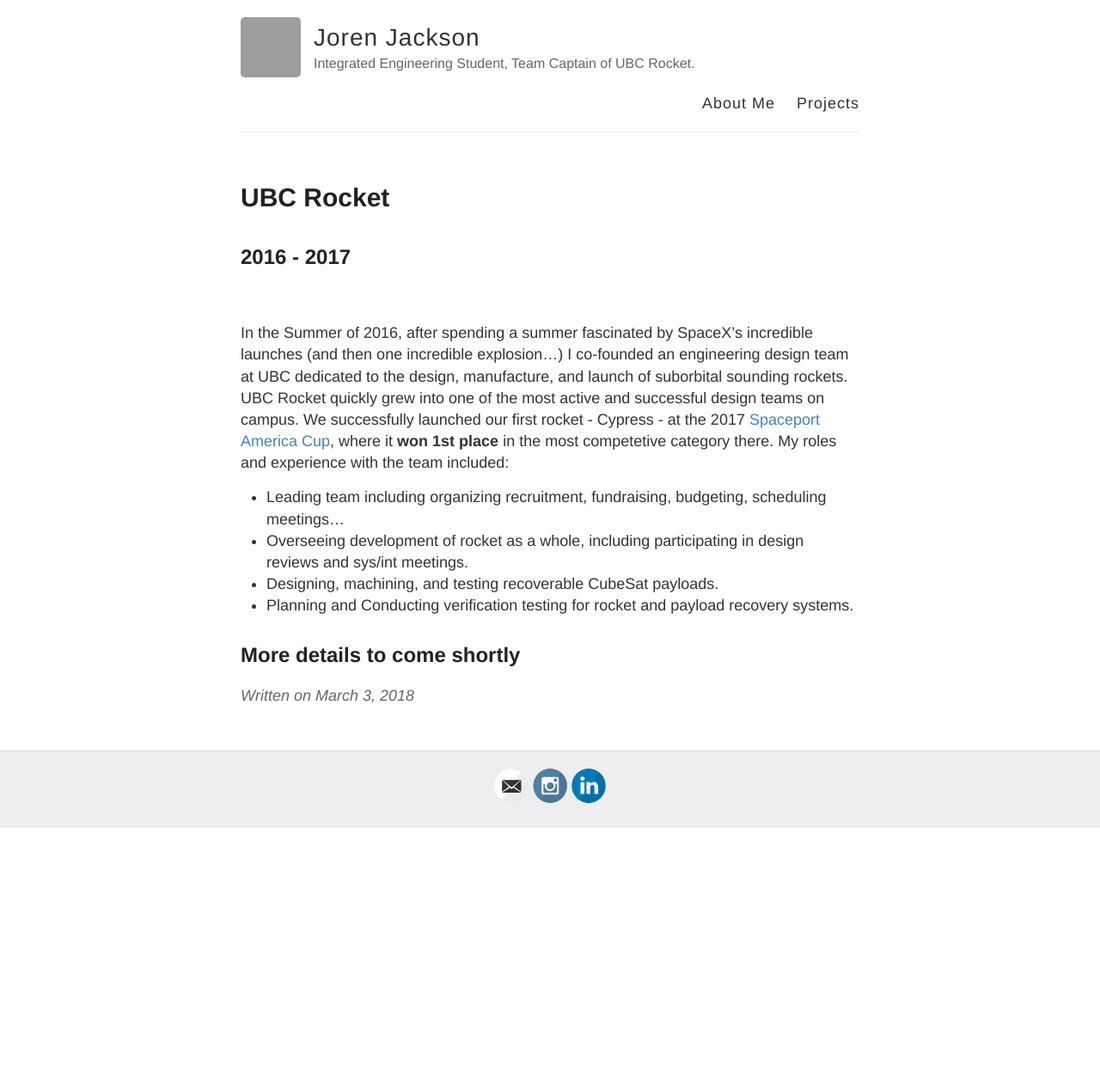
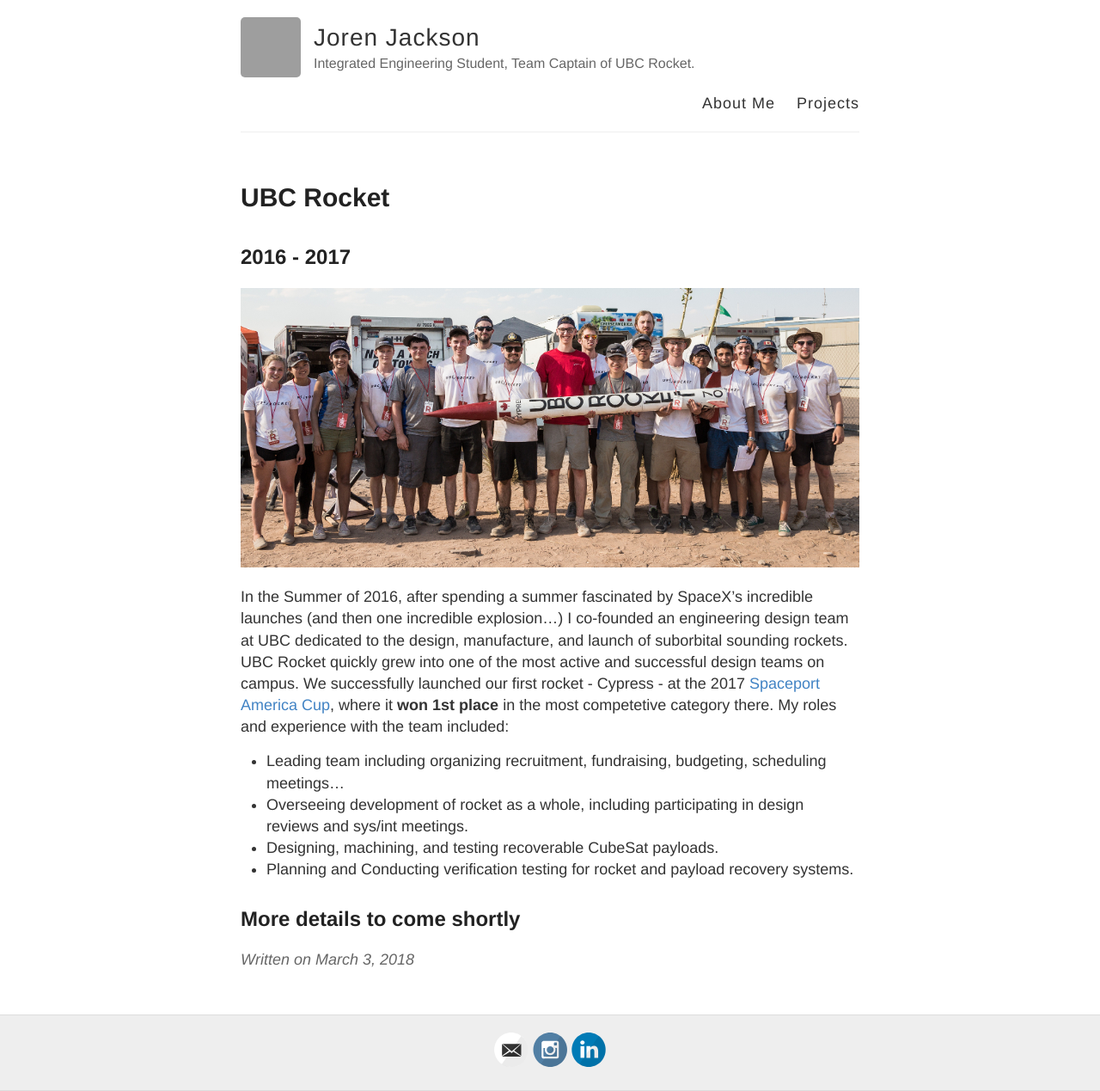
Before and after one commit to jorenj/jorenj.github.io, a Jekyll site: the page built from _posts/2018-03-03-Rocket16.md, in a window 1280 px wide. Shown: the whole page at 86% size. Built offline with Jekyll 4.4.1, drawn with Linux system fonts in a browser that asks for light colours; before the commit the page ends 962 px from its top, so only the background shows below that; grey boxes are pictures that could not be loaded.

Commit message:
more fun with image

```diff
--- a/_posts/2018-03-03-Rocket16.md
+++ b/_posts/2018-03-03-Rocket16.md
@@ -3,7 +3,7 @@
 title: UBC Rocket
 ---
 ## 2016 - 2017
-![](jorenj.github.io/images/Rocket/teamDesert.png)
+![](/images/Rocket/teamDesert.png "Team right before launching rocket")
 
 In the Summer of 2016, after spending a summer fascinated by SpaceX's incredible launches (and then one incredible explosion...) I co-founded an engineering design team at UBC dedicated to the design, manufacture, and launch of suborbital sounding rockets. UBC Rocket quickly grew into one of the most active and successful design teams on campus. We successfully launched our first rocket - Cypress - at the 2017 [Spaceport America Cup](https://www.spaceportamericacup.com/), where it **won 1st place** in the most competetive category there. My roles and experience with the team included:
 * Leading team including organizing recruitment, fundraising, budgeting, scheduling meetings...
```
